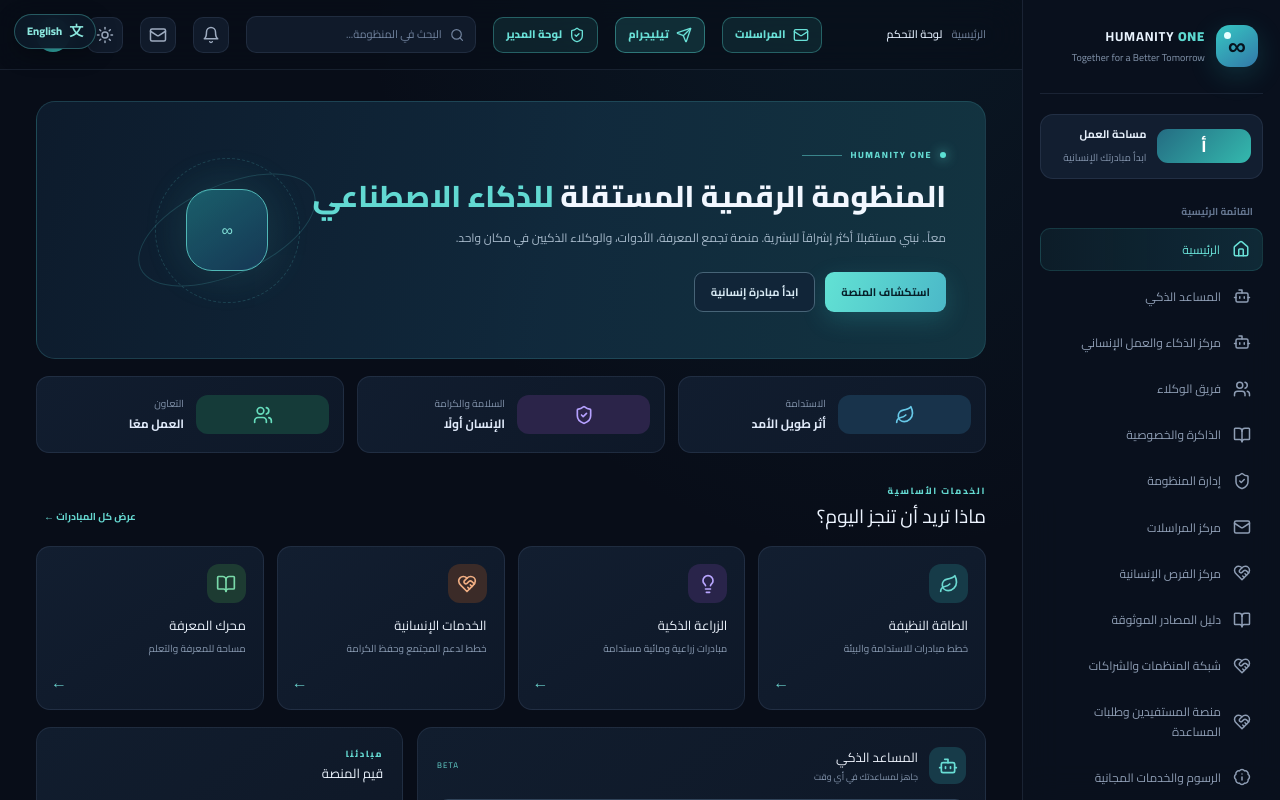
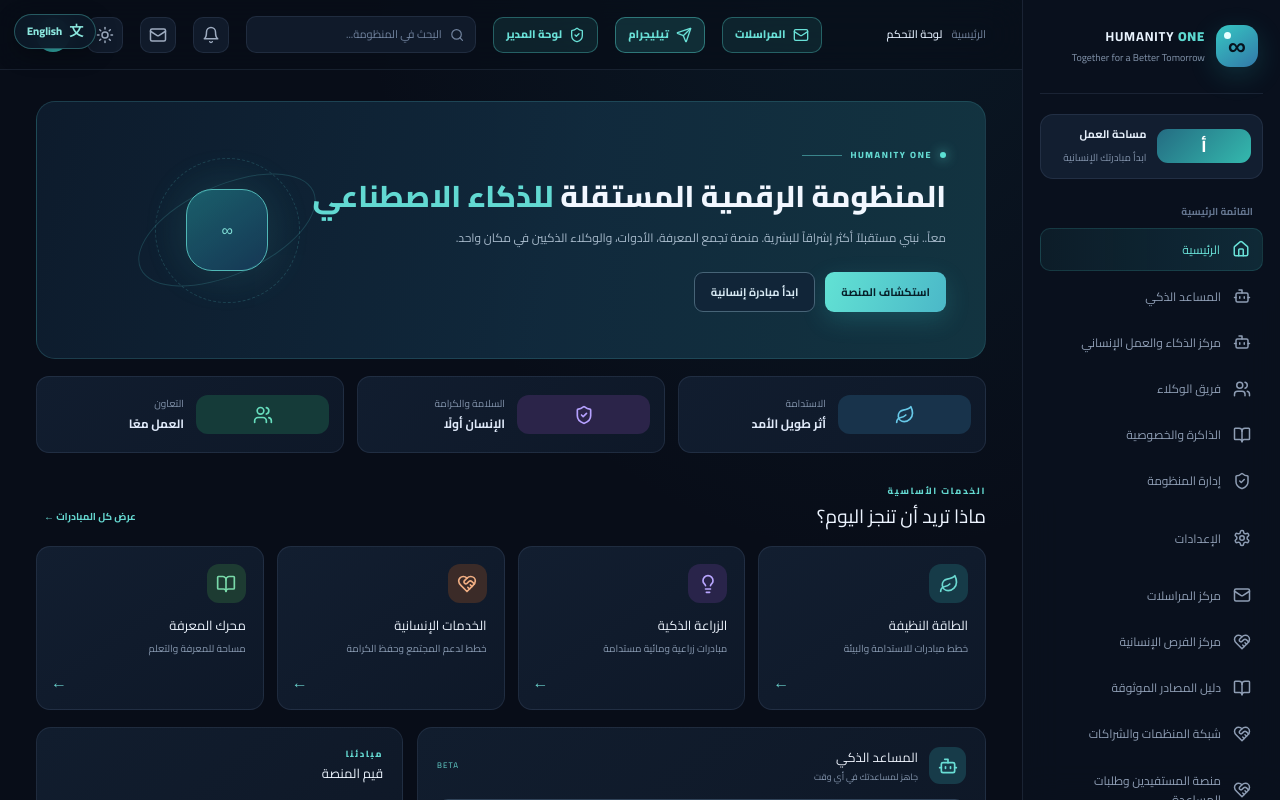
Before and after one commit to o6384051-cpu/humanity-one, a Next.js app: page / in a window 1280 px wide. Shown: the top 800 px of the page. Built offline with nearby package versions, Linux system fonts and the light colour scheme.

Commit message:
Move settings into the main sidebar menu

```diff
--- a/src/app/page.tsx
+++ b/src/app/page.tsx
@@ -49,6 +49,7 @@ export default function Dashboard() {
           <Link href="/agents"><Users size={18} />{tr("فريق الوكلاء","Agent Team")}</Link>
           <Link href="/memory"><BookOpen size={18} />{tr("الذاكرة والخصوصية","Memory & Privacy")}</Link>
           <Link href="/admin"><ShieldCheck size={18} />{tr("إدارة المنظومة","Administration")}</Link>
+          <Link href="/settings" className="ho-settings"><Settings size={18} />{tr("الإعدادات","Settings")}</Link>
           <Link href="/mail"><Mail size={18} />{tr("مركز المراسلات","Internal Mail")}</Link>
           <Link href="/opportunities"><HeartHandshake size={18} />{tr("مركز الفرص الإنسانية","Humanitarian Opportunities")}</Link>
           <Link href="/verified-sources"><BookOpen size={18} />{tr("دليل المصادر الموثوقة","Verified Resources")}</Link>
@@ -70,7 +71,6 @@ export default function Dashboard() {
             <ShieldCheck size={18} />
             <div><b>{tr("بيانات محمية","Data protected")}</b><small>{tr("خصوصيتك أولويتنا","Your privacy comes first")}</small></div>
           </div>
-          <Link href="/settings" className="ho-settings"><Settings size={18} />{tr("الإعدادات","Settings")}</Link>
           <div className="ho-version"><span>{tr("الإصدار 1.0.0","Version 1.0.0")}</span><span>2026</span></div>
         </div>
       </aside>
```
